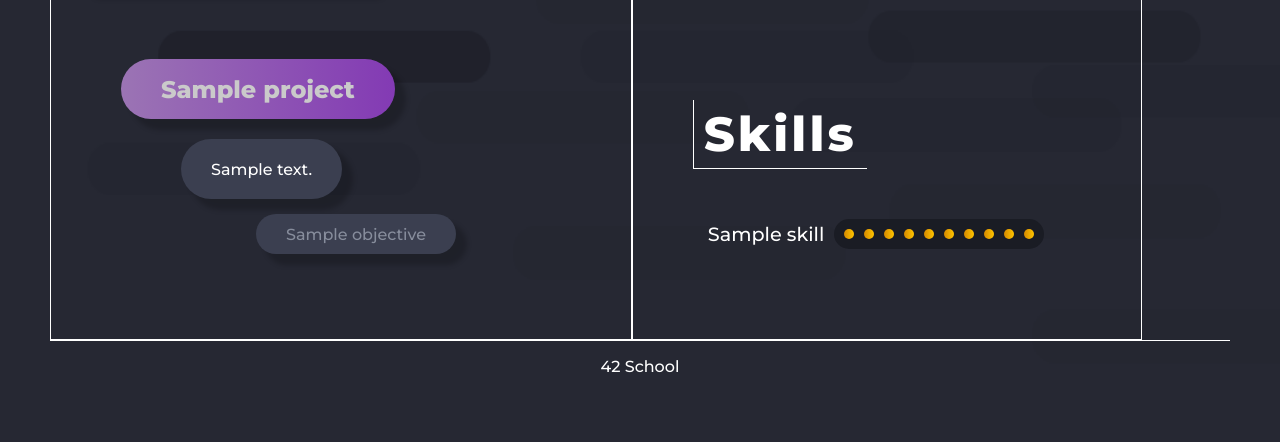
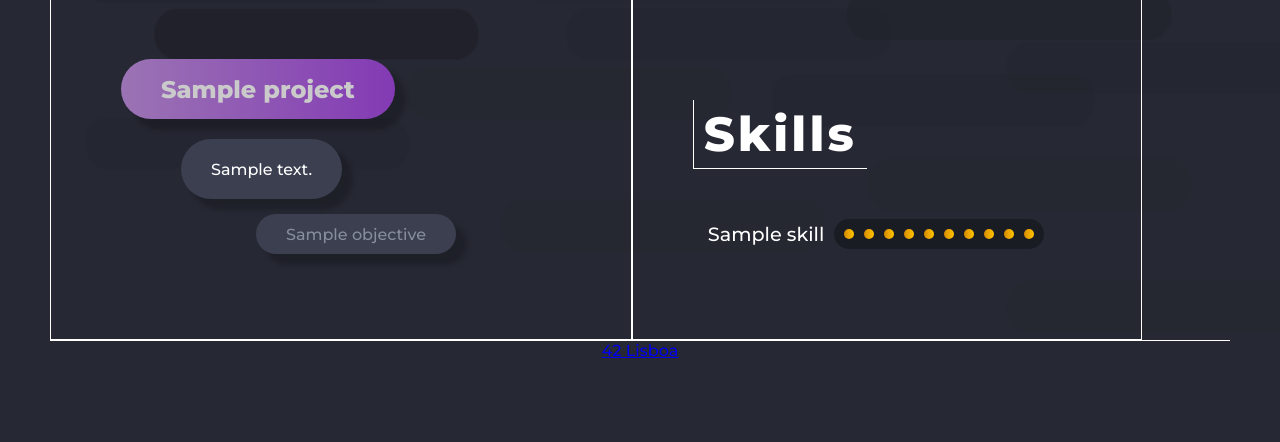
Before and after one commit to IcQuackson/42-Portfolio-Generator, a Flask app: template server/templates/template.html in a window 1280 px wide. Shown: the part 872-1314 px from the top of the page. After the commit the page ends 1230 px from the top, so only its background shows below. Run offline with Flask 2, Linux system fonts and the light colour scheme; the template is opened without the code that fills it: most values are stand-ins (such as "Sample title", 1, 10 or a date in 2020); grey boxes marked "Sample" are stand-in pictures; parts of the project's set-up code (start-up, migrations or seed data) failed here and were passed over.

Commit message:
Update template.html

```diff
--- a/server/templates/template.html
+++ b/server/templates/template.html
@@ -48,8 +48,6 @@
             </div>
 			{% endfor %}
         </div>
-        <!-- -------------------------------------------------------------PROJECT BLOCKS (eliminate the rest) -->
-
     </div>
     <div class="skills flex">
         <h2>Skills</h2>
@@ -64,40 +62,10 @@
                 </div>
             </div>
 			{% endfor %}
-    <!--
-            <div class="skill_card flex">
-                <p>Imperative Programming</p>
-                <div class="skill_points flex">
-                    <div class="skill_point"></div>
-                    <div class="skill_point"></div>
-                    <div class="skill_point"></div>
-                </div>
-            </div>
-
-            <div class="skill_card flex">
-                <p>Graphics</p>
-                <div class="skill_points flex">
-                    <div class="skill_point"></div>
-                    <div class="skill_point"></div>
-                </div>
-            </div>
-
-            <div class="skill_card flex">
-                <p>Unix</p>
-                <div class="skill_points flex">
-                    <div class="skill_point"></div>
-                    <div class="skill_point"></div>
-                    <div class="skill_point"></div>
-                </div>
-            </div>
- -->
-
         </div>
-
-
     </div>
     <footer>
-        <p>42 School</p>
+        <a href="https://www.42lisboa.com/">42 Lisboa</a>
     </footer>
     </body>
 </html>
```
